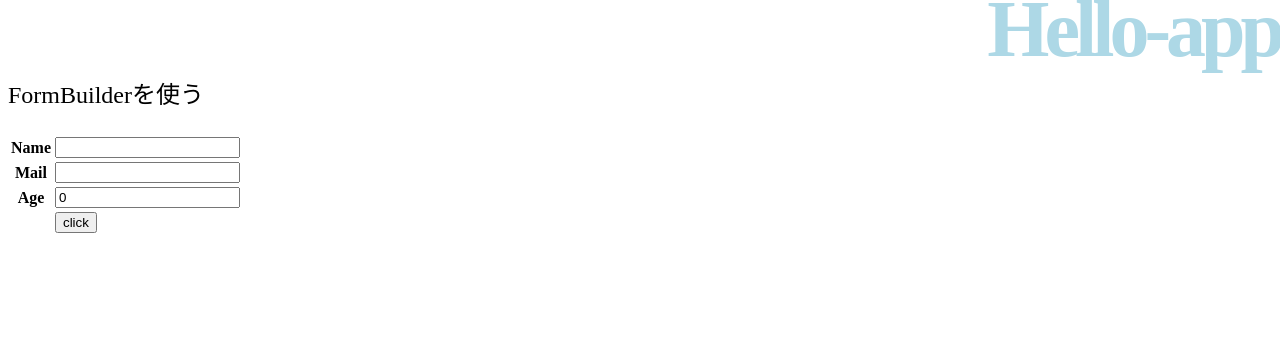
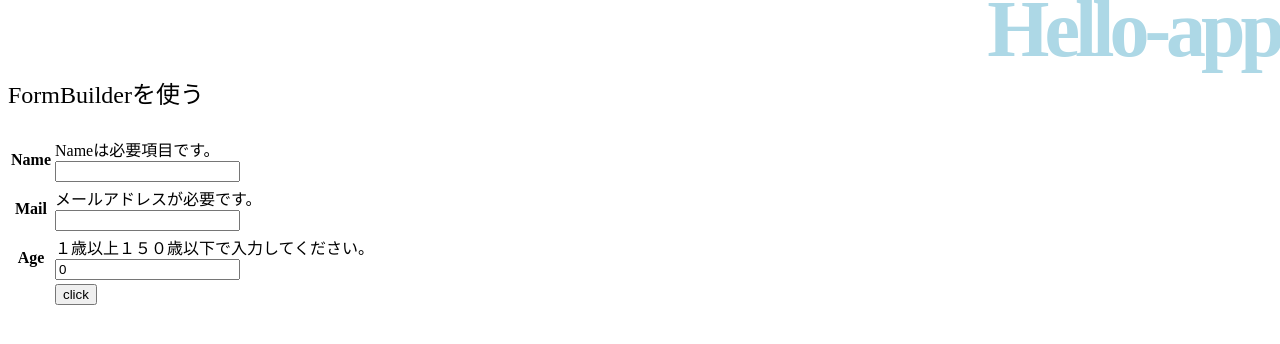
Before and after one commit to Serizawa1994/angular-study, an Angular app: page / in a window 1280 px wide. Shown: the top 344 px of the page. Built offline with nearby package versions, Linux system fonts and the light colour scheme.

Commit message:
stugying how to use [Validators] on Angular

```diff
--- a/src/app/hello/hello.component.html
+++ b/src/app/hello/hello.component.html
@@ -6,6 +6,9 @@
             <tr>
                 <th>Name</th>
                 <td>
+                    <div *ngIf="name.invalid">
+                        Nameは必要項目です。
+                    </div>
                     <div>
                         <input type="text" formControlName="name">
                     </div>
@@ -14,6 +17,9 @@
             <tr>
                 <th>Mail</th>
                 <td>
+                    <div *ngIf="mail.invalid">
+                        メールアドレスが必要です。
+                    </div>
                     <div>
                         <input type="text" formControlName="mail">
                     </div>
@@ -22,8 +28,11 @@
             <tr>
                 <th>Age</th>
                 <td>
+                    <div *ngIf="age.invalid">
+                        １歳以上１５０歳以下で入力してください。
+                    </div>
                     <div>
-                        <input type="number" formControlName="age">
+                        <input [disabled]="myControl.invalid" type="number" formControlName="age">
                     </div>
                 </td>
             </tr>
--- a/src/app/hello/hello.component.ts
+++ b/src/app/hello/hello.component.ts
@@ -1,5 +1,5 @@
 import { Component, OnInit } from '@angular/core';
-import { FormGroup, FormBuilder } from '@angular/forms';
+import { FormControl, FormGroup, FormBuilder, Validators} from '@angular/forms';
 
 @Component({
   selector: 'app-hello',
@@ -19,14 +19,31 @@ export class HelloComponent implements OnInit {
     this.title = "Hello-app";
     this.message = "FormBuilderを使う";
     this.myControl = this.fb.group({
-      name: [''],
-      mail: [''],
-      age:[0]
+      name: ['',[Validators.required]],
+      mail: ['',[Validators.required]],
+      age: [0,[Validators.min(1),Validators.max(150)]]
     });
   }
 
+
+  get name(){
+    return this.myControl.get('name');
+  }
+
+  get mail(){
+    return this.myControl.get('mail');
+  }
+
+  get age(){
+    return this.myControl.get('age');
+  }
+
   onSubmit(){
-    let result = this.myControl.value;
-    this.message = JSON.stringify(result);
+    if(this.myControl.invalid){
+      this.message = 'VALIDATION ERRO'
+    }else{
+      let result = this.myControl.value;
+      this.message = JSON.stringify(result);
+    }
   }
 }
```
